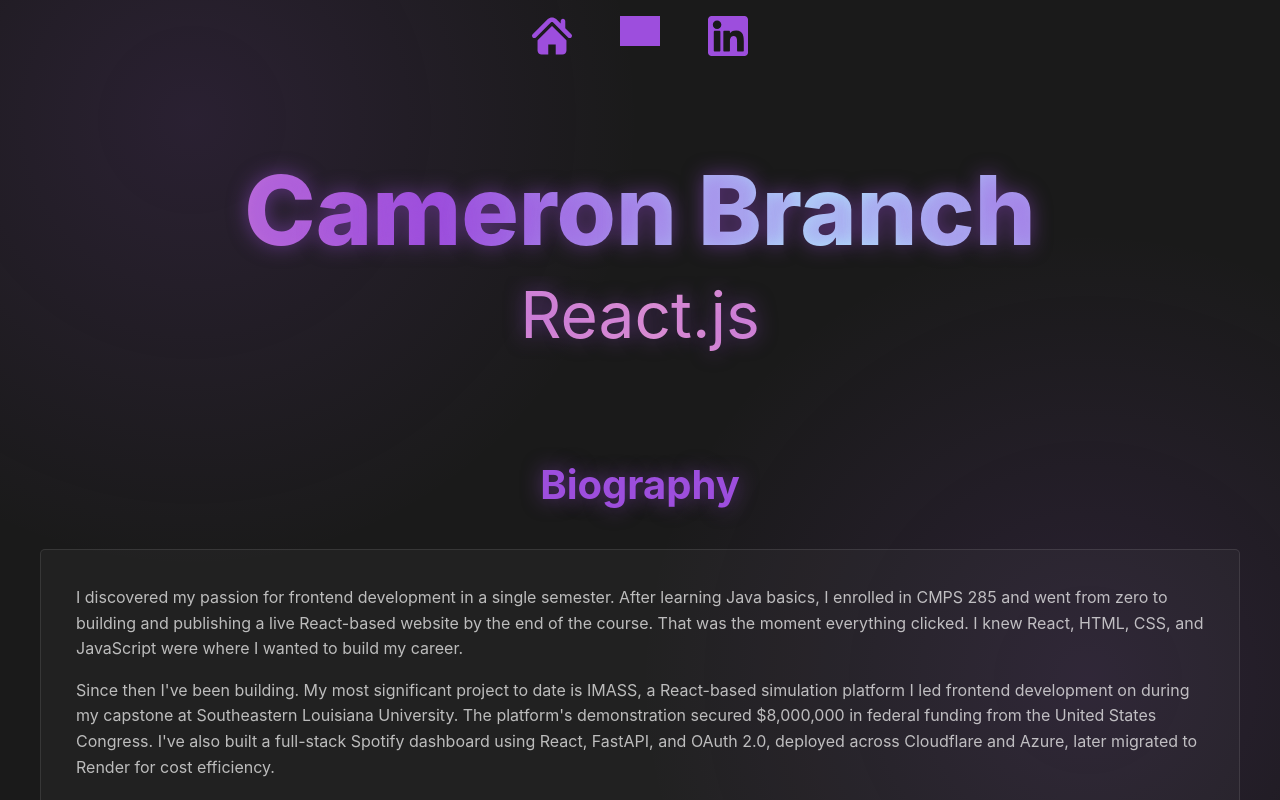
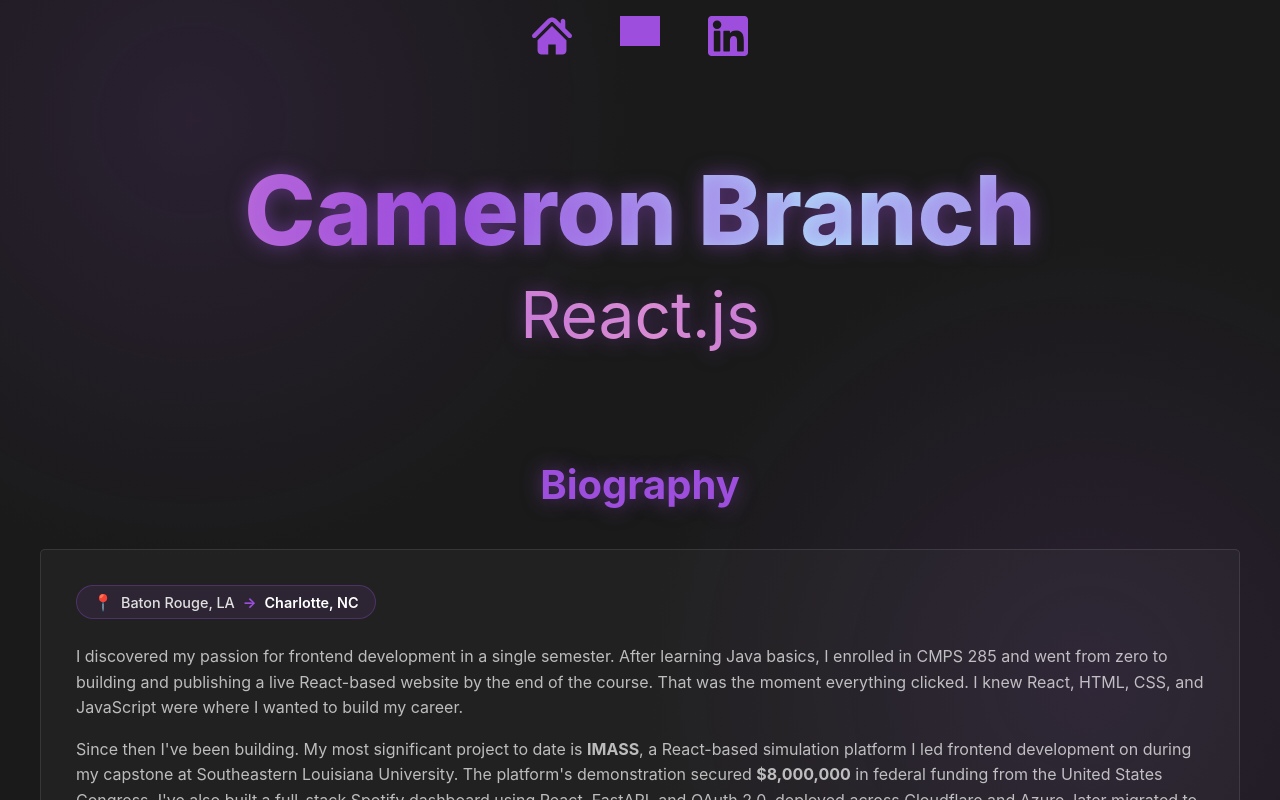
Before and after one commit to CB9611/CameronBranchPortfolio, a React (Vite) app in the folder cameronbranch-com/: page / in a window 1280 px wide. Shown: the top 800 px of the page. Built offline with nearby package versions, Linux system fonts and the light colour scheme; grey boxes are pictures that could not be loaded.

Commit message:
Added "flair" and re-ordered projects.
- Added a pill that signifies my relocation from BTR to CLT.
- Re-ordered projects based on significance.

```diff
--- a/cameronbranch-com/src/components/biography/Biography.css
+++ b/cameronbranch-com/src/components/biography/Biography.css
@@ -30,6 +30,28 @@
                 0 0 20px rgba(157, 78, 221, 0.2);
 }
 
+.relocation-pill {
+    display: inline-flex;
+    align-items: center;
+    background: rgba(157, 78, 221, 0.1);
+    border: 1px solid rgba(157, 78, 221, 0.3);
+    padding: 6px 16px;
+    border-radius: 50px;
+    margin-bottom: 25px;
+    font-size: 0.9rem;
+    font-weight: 500;
+    color: #e0e0e0;
+    gap: 8px;
+    align-self: flex-start;
+    flex-wrap: wrap;
+    white-space: nowrap;
+    justify-content: center;
+}
+
+.location-icon { font-size: 1rem; }
+.location-arrow { color: #9d4edd; font-weight: bold; }
+.location-destination { color: #fff; font-weight: 600; }
+
 .biography-description {
   color: rgba(255, 255, 255, 0.7);
   line-height: 1.6;
--- a/cameronbranch-com/src/components/biography/Biography.jsx
+++ b/cameronbranch-com/src/components/biography/Biography.jsx
@@ -3,10 +3,10 @@ import './Biography.css';
 
 const Biography = () => {
   const biographyData = [
-    "I discovered my passion for frontend development in a single semester. After learning Java basics, I enrolled in CMPS 285 and went from zero to building and publishing a live React-based website by the end of the course. That was the moment everything clicked. I knew React, HTML, CSS, and JavaScript were where I wanted to build my career.",
-    "Since then I've been building. My most significant project to date is IMASS, a React-based simulation platform I led frontend development on during my capstone at Southeastern Louisiana University. The platform's demonstration secured $8,000,000 in federal funding from the United States Congress. I've also built a full-stack Spotify dashboard using React, FastAPI, and OAuth 2.0, deployed across Cloudflare and Azure, later migrated to Render for cost efficiency.",
-    "The junior developer market is tough right now. But I'm not going anywhere. React development isn't just a career goal, it's where I'm headed, and I'm putting in the work every day to get there.",
-    "I'm actively relocating to Charlotte, NC. I'm drawn to the city for its southern familiarity, its energy, and especially its growing FinTech scene. Charlotte is where I'm planting my flag for the long-haul."
+    <>I discovered my passion for frontend development in a single semester. After learning Java basics, I enrolled in CMPS 285 and went from zero to building and publishing a live React-based website by the end of the course. That was the moment everything clicked. I knew React, HTML, CSS, and JavaScript were where I wanted to build my career.</>,
+    <>Since then I've been building. My most significant project to date is <strong>IMASS</strong>, a React-based simulation platform I led frontend development on during my capstone at Southeastern Louisiana University. The platform's demonstration secured <strong>$8,000,000</strong> in federal funding from the United States Congress. I've also built a full-stack Spotify dashboard using React, FastAPI, and OAuth 2.0, deployed across Cloudflare and Azure, later migrated to Render for cost efficiency.</>,
+    <>The junior developer market is tough right now. But I'm not going anywhere. React development isn't just a career goal, it's where I'm headed, and I'm putting in the work every day to get there.</>,
+    <>I'm actively relocating to <strong>Charlotte, NC</strong>. I'm drawn to the city for its southern familiarity, its energy, and especially its growing FinTech scene. Charlotte is where I'm planting my flag for the long-haul.</>
   ];
 
   return (
@@ -14,9 +14,15 @@ const Biography = () => {
       <h2 className="section-header">Biography</h2>
       <div className="biography-container">
         <div className="biography-card">
+          <div className="relocation-pill">
+            <span className="location-icon">📍</span>
+            <span className="location-text">Baton Rouge, LA</span>
+            <span className="location-arrow">→</span>
+            <span className="location-destination">Charlotte, NC</span>
+          </div>
           {biographyData.map((desc, index) => (
-        <p className="biography-description" key={index}>{desc}</p>
-      ))}
+            <p className="biography-description" key={index}>{desc}</p>
+          ))}
         </div>
       </div>
     </section>
--- a/cameronbranch-com/src/components/projects/Projects.jsx
+++ b/cameronbranch-com/src/components/projects/Projects.jsx
@@ -49,16 +49,16 @@ const Projects = () => {
       images: [imass1, imass2, imass3, imass4, imass5]
     },
     {
+      name: "Project Sylena",
+      tagline: "Experience your music in high fidelity. Project Sylena connects to your Spotify profile to generate a visual-first showcase of your top 25 most played tracks.",
+      github: "https://project-sylena.cameronbranch.com",
+      images: [sylena1, sylena2, sylena3, sylena4, sylena5]
+    },
+    {
       name: "EnTrack",
       tagline: "EnTrack is a custom digital ecosystem designed to redefine passenger rail by prioritizing route efficiency and seamless user interaction. The platform streamlines the travel experience through mobile boarding and sophisticated route planning, providing a modern, cost-effective alternative to traditional airline travel.",
       github: "https://github.com/CB9611/CMPS-383-Spring-2023-EnTrack",
       images: [entrack1, entrack2, entrack3, entrack4, entrack5]
-    },
-    {
-      name: "Project Sylena",
-      tagline: "Experience your music in high fidelity. Project Sylena connects to your Spotify profile to generate a visual-first showcase of your top 25 most played tracks.",
-      github: "https://project-sylena.cameronbranch.com",
-      images: [sylena1, sylena2, sylena3, sylena4, sylena5]
     }
   ];
 
```
